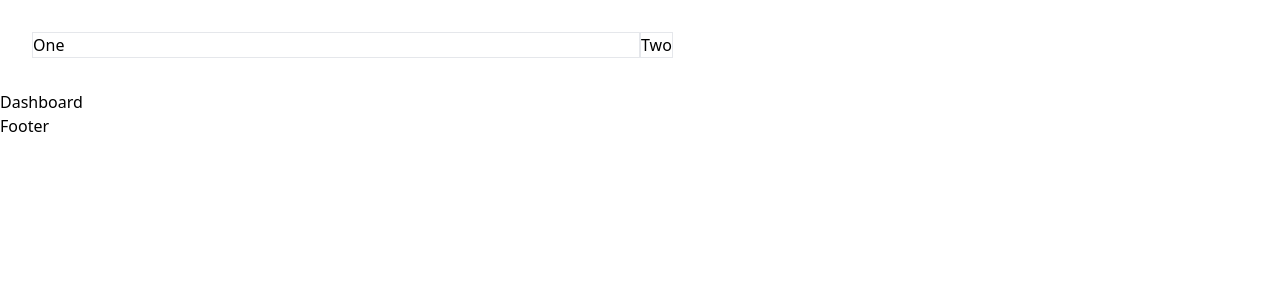
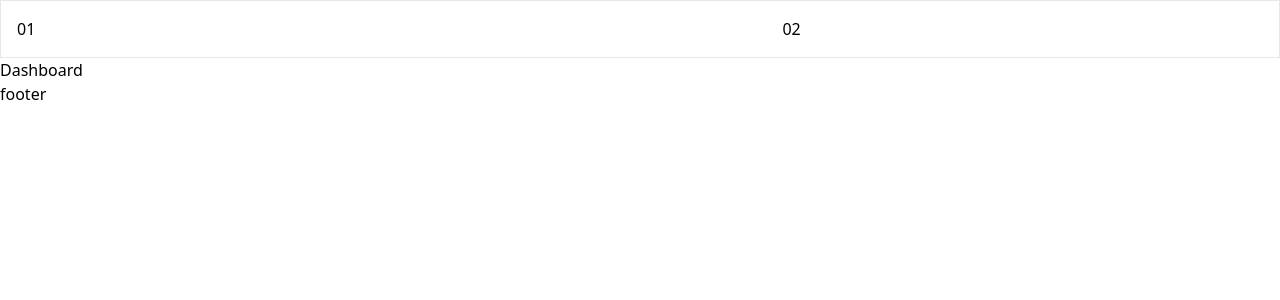
Before and after one commit to cklf537/lance-work, a React (Vite) app: page / in a window 1280 px wide. Shown: the top 300 px of the page. Built offline with nearby package versions, Linux system fonts and the light colour scheme.

Commit message:
implement header

```diff
--- a/package.json
+++ b/package.json
@@ -4,9 +4,9 @@
   "version": "0.0.0",
   "type": "module",
   "scripts": {
-    "dev": "vite && buildCSS",
+    "dev": "vite && buildcss",
     "build": "tsc -b && vite build",
-    "buildCSS": "npx tailwindcss -i ./src/App.css -o ./src/index.css --watch",
+    "buildcss": "npx tailwindcss -i ./src/App.css -o ./src/index.css --watch",
     "lint": "eslint . --ext ts,tsx --report-unused-disable-directives --max-warnings 0",
     "preview": "vite preview"
   },
--- a/src/components/landing/dashboard/dashboard.tsx
+++ b/src/components/landing/dashboard/dashboard.tsx
@@ -1,3 +1,3 @@
 export default function Dashboard() {
-  return <div>Dashboard</div>;
+  return <div className="container mx-auto">Dashboard</div>;
 }
--- a/src/components/landing/footer/footer.tsx
+++ b/src/components/landing/footer/footer.tsx
@@ -1,3 +1,7 @@
 export default function Footer() {
-  return <div>Footer</div>;
-}
+  return (<div className="w-full">
+      <div className="container mx-auto">
+        footer
+      </div>
+    </div>);
+};
--- a/src/components/landing/header/header.tsx
+++ b/src/components/landing/header/header.tsx
@@ -1,8 +1,10 @@
 export default function Header() {
   return (
-    <div className="flex p-8">
-      <div className="basis-1/2 border">One</div>
-      <div className="basia-1/2 border">Two</div>
+    <div className="w-full border">
+      <div className="container mx-auto flex flex-row">
+        <div className="w-full md:basis-3/4 lg:basis-3/4 p-4">01</div>
+        <div className="hidden lg:block md:block basis-2/4 p-4 ">02</div>
+      </div>
     </div>
   );
 }
--- a/src/components/landing/landing.tsx
+++ b/src/components/landing/landing.tsx
@@ -3,10 +3,12 @@ import Footer from './footer/footer';
 import Header from './header/header';
 export default function Landing() {
   return (
-    <div className="container mx-auto">
-      <Header />
-      <Dashboard />
-      <Footer />
+    <div className="">
+      <div className=''>
+        <Header />
+        <Dashboard />
+        <Footer />
+      </div>
     </div>
   );
 }
--- a/src/index.css
+++ b/src/index.css
@@ -597,7 +597,15 @@ video {
   display: flex;
 }
 
-.basis-1\/2 {
+.hidden {
+  display: none;
+}
+
+.w-full {
+  width: 100%;
+}
+
+.basis-2\/4 {
   flex-basis: 50%;
 }
 
@@ -609,6 +617,26 @@ video {
   border-width: 1px;
 }
 
-.p-8 {
-  padding: 2rem;
+.p-4 {
+  padding: 1rem;
 }
+
+@media (min-width: 768px) {
+  .md\:block {
+    display: block;
+  }
+
+  .md\:basis-3\/4 {
+    flex-basis: 75%;
+  }
+}
+
+@media (min-width: 1024px) {
+  .lg\:block {
+    display: block;
+  }
+
+  .lg\:basis-3\/4 {
+    flex-basis: 75%;
+  }
+}
--- a/src/router/router.tsx
+++ b/src/router/router.tsx
@@ -1,8 +1,9 @@
 import { AppRouter } from '../model/model';
-import Landing from '../components/landing/landing';
+// import Landing from '../components/landing/landing';
 import FindJob from '../components/findjob/findjob';
 import Learning from '../components/learning/learning';
 import ConnectWithCommunity from '../components/connectwithcommunity/connectwithcommunity';
+import Landing from '../components/landing/landing';
 
 const routes: AppRouter[] = [
   {
```
